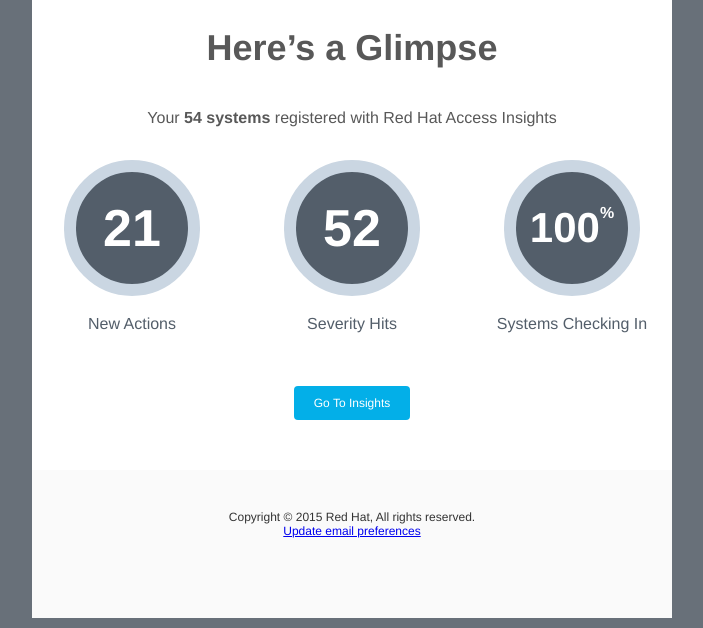
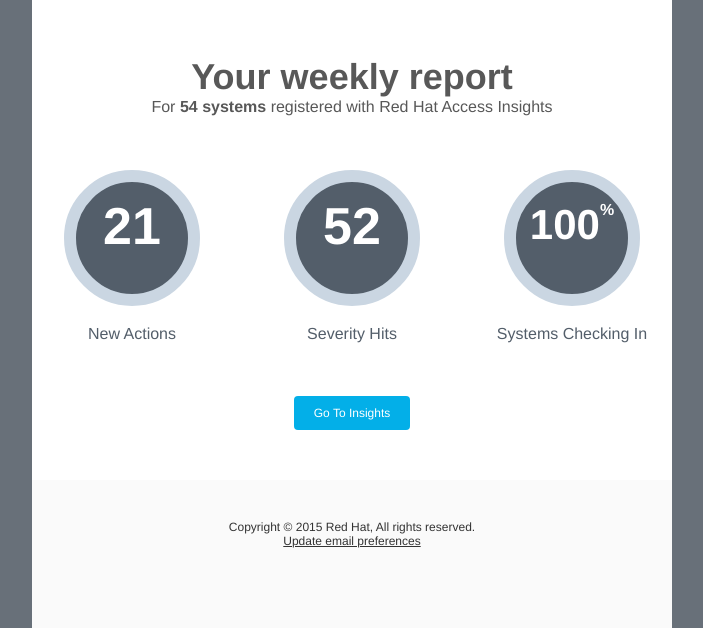
Before and after one commit to connyay/insights-email, a website: page src/email-cerberus.html in a window 1280 px wide. Shown: the part 278-906 px from the top of the page, without its empty margins (288-991 px from the left). Drawn offline with nearby package versions, Linux system fonts and the light colour scheme; files whose address does not match are found by name.

Commit message:
make analytics links

```diff
--- a/src/email-cerberus.html
+++ b/src/email-cerberus.html
@@ -136,10 +136,10 @@
 				<!-- Here's a Glimpse -->
 				<table width="640" border="0" cellspacing="20" cellpadding="10" bgcolor="#ffffff" class="100p">
 					<tr>
-						<td align="center" style="font-size:36px; color:#585858; font-weight: 700"><font face="'Arimo', Arial, sans-serif">Here’s a Glimpse</font></td>
+						<td align="center" style="padding: 60px 0 0; font-size:36px; line-height: 0; color:#585858; font-weight: 700"><font face="'Arimo', Arial, sans-serif">Your weekly report</font></td>
 					</tr>
 					<tr>
-						<td align="center" style="font-size:16px; color:#585858;"><font face="'Arimo', Arial, sans-serif">Your <strong>54 systems</strong> registered with Red Hat Access Insights</font></td>
+						<td align="center" style="font-size:16px; line-height: 0; color:#585858; padding-bottom: 40px;"><font face="'Arimo', Arial, sans-serif">For <strong>54 systems</strong> registered with Red Hat Access Insights</font></td>
 					</tr>
 				</table>
 
@@ -154,33 +154,18 @@
 										<table class="count" style="background-color: #535e6a; width: 136px; height: 136px; color: #fff; font-family: 'Arimo', sans-serif; font-weight: 700; font-size: 52px; border-width: 12px; border-color: #cad6e2; border-style: solid; text-align: center; border-radius: 50%;" align="center">
 											<tbody style="width: 100%;">
 											<tr>
-												<td>21</td>
+												<td>
+													<a href="#" style="width: 100%; height: 100%; padding: 22px 0 0; display: block; color: #ffffff; text-decoration: none;">21</a>
+												</td>
 											</tr>
 											</tbody>
 										</table>
 									</td>
 								</tr>
 								<tr>
-									<td align="center" style="color: #535e6a; font-family: 'Arimo', Arial, sans-serif; padding-top:16px">New Actions</td>
-								</tr>
-							</table>
-						</td>
-						<td width="20" class="hide"></td>
-						<td valign="top" align="left" class="condensed">
-							<table align="center" class="mob-column" width="200">
-								<tr>
-									<td align="center">
-										<table class="count" style="background-color: #535e6a; width: 136px; height: 136px; color: #fff; font-family: 'Arimo', sans-serif; font-weight: 700; font-size: 52px; border-width: 12px; border-color: #cad6e2; border-style: solid; text-align: center; border-radius: 50%;" align="center">
-											<tbody style="width: 100%;">
-											<tr>
-												<td>52</td>
-											</tr>
-											</tbody>
-										</table>
+									<td align="center" style="font-family: 'Arimo', Arial, sans-serif; padding-top:16px">
+										<a href="#" style="color: #535e6a;  text-decoration: none;">New Actions</a>
 									</td>
-								</tr>
-								<tr>
-									<td align="center" style="color: #535e6a; font-family: 'Arimo', Arial, sans-serif; padding-top:16px">Severity Hits</td>
 								</tr>
 							</table>
 						</td>
@@ -193,7 +178,32 @@
 											<tbody style="width: 100%;">
 											<tr>
 												<td>
-													<span style="vertical-align: top; font-size: 42px">100</span><span style="font-size: 16px; vertical-align: top">%</span>
+													<a href="#" style="width: 100%; height: 100%; padding: 22px 0 0; display: block; color: #ffffff; text-decoration: none;">52</a>
+												</td>
+											</tr>
+											</tbody>
+										</table>
+									</td>
+								</tr>
+								<tr>
+									<td align="center" style="font-family: 'Arimo', Arial, sans-serif; padding-top:16px">
+										<a href="#" style="color: #535e6a; text-decoration: none;">Severity Hits</a>
+									</td>
+								</tr>
+							</table>
+						</td>
+						<td width="20" class="hide"></td>
+						<td valign="top" align="left" class="condensed">
+							<table align="center" class="mob-column" width="200">
+								<tr>
+									<td align="center">
+										<table class="count" style="background-color: #535e6a; width: 136px; height: 136px; color: #fff; font-family: 'Arimo', sans-serif; font-weight: 700; font-size: 52px; border-width: 12px; border-color: #cad6e2; border-style: solid; text-align: center; border-radius: 50%;" align="center">
+											<tbody style="width: 100%;">
+											<tr>
+												<td>
+													<a href="#" style="width: 100%; height: 100%; padding: 32px 0 0; display: block; color: #ffffff; text-decoration: none;">
+														<span style="vertical-align: top; font-size: 42px">100</span><span style="font-size: 16px; vertical-align: top">%</span>
+													</a>
 												</td>
 											</tr>
 											</tbody>
@@ -225,7 +235,7 @@
 						<td align="center" style="font-size:16px; color:#333333;">
 							<font face="'Arimo', Arial, sans-serif"; style="font-size: 12px;">
 								Copyright © 2015 Red Hat, All rights reserved.<br />
-								<a href="#">Update email preferences</a>
+								<a href="#" style="color: #333333;">Update email preferences</a>
 							</font>
 						</td>
 					</tr>
```
